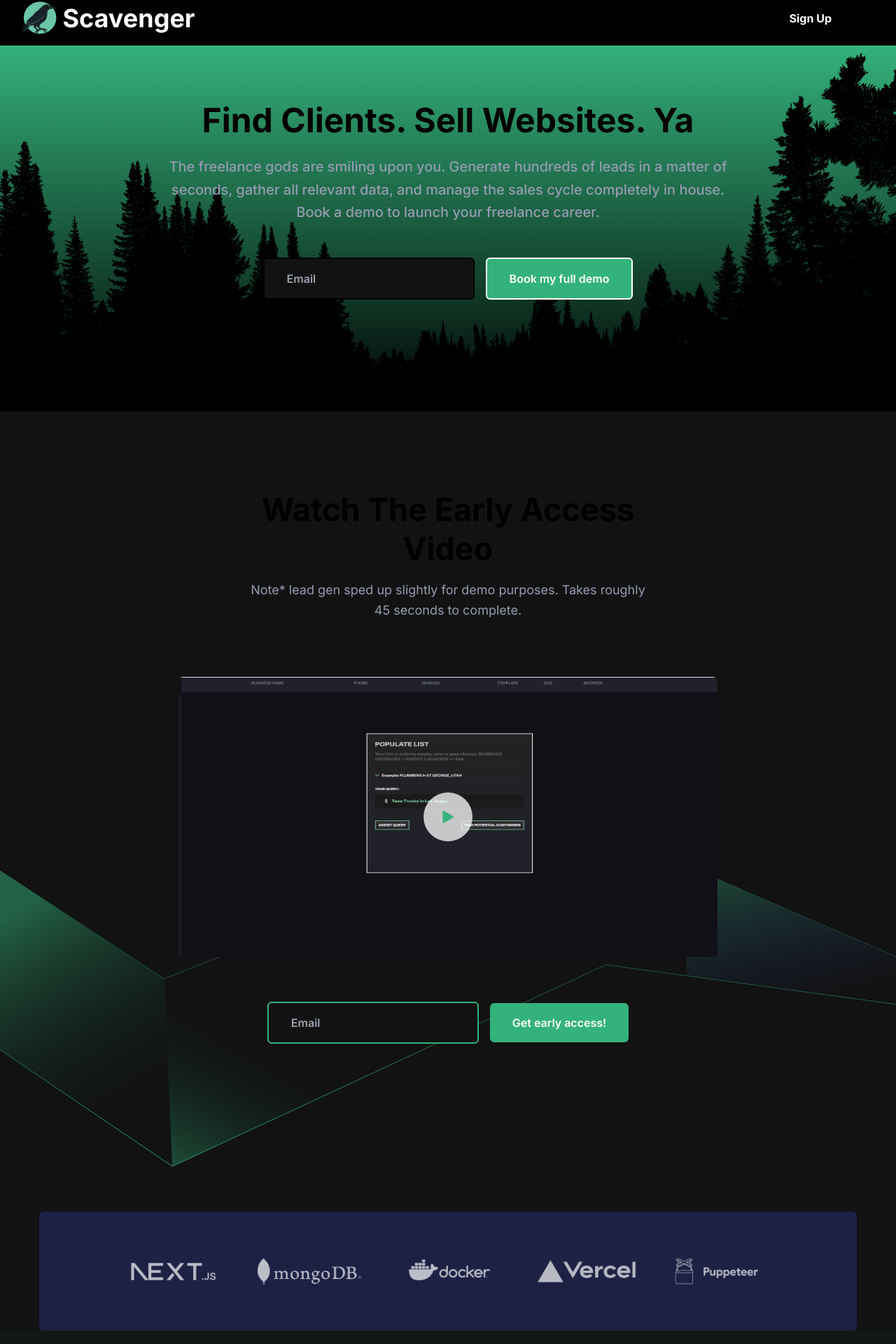
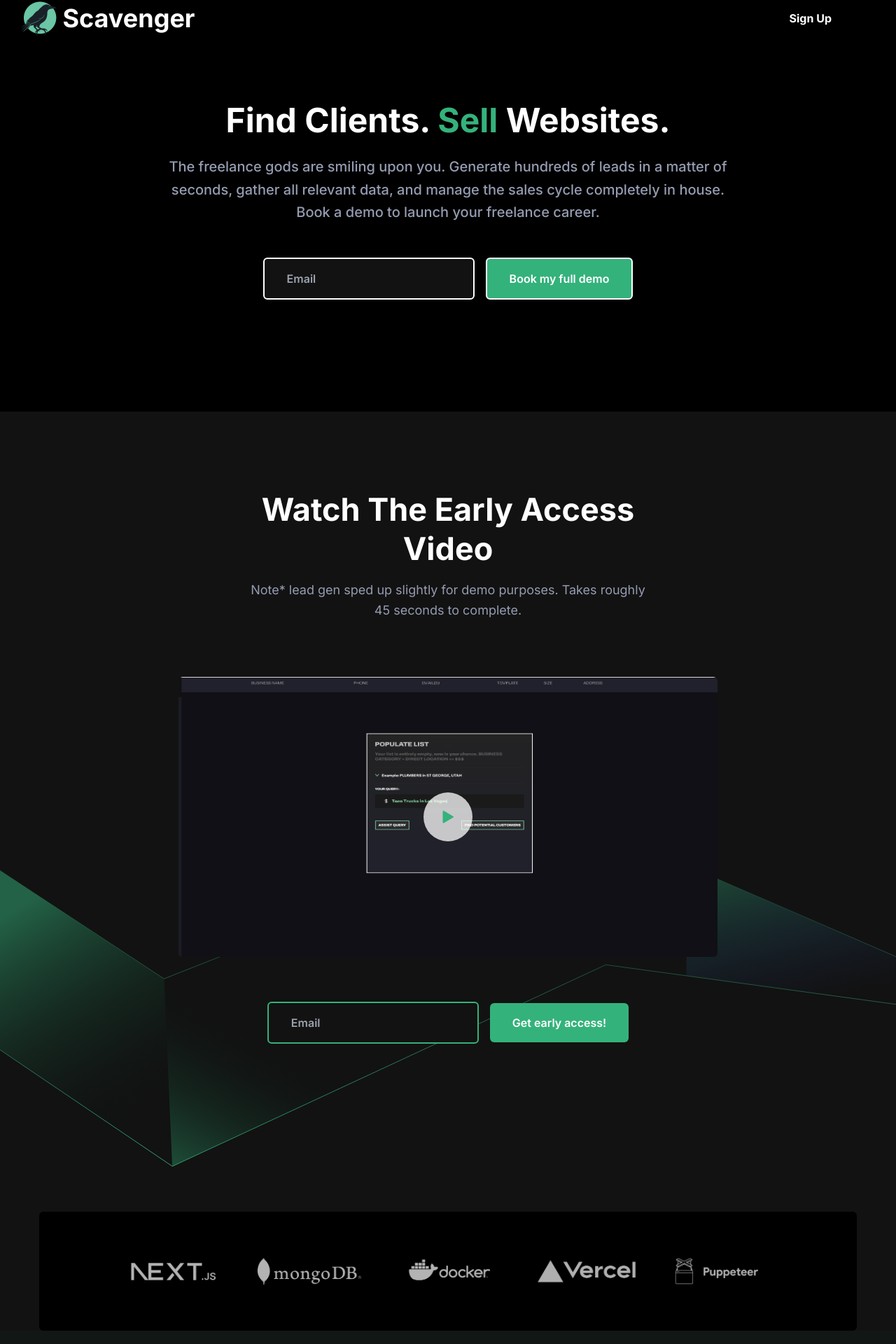
Before and after one commit to xEpiqq/scavenger-email-collect, a Next.js app: page / in a window 1280 px wide. Shown: the part 38-1958 px from the top of the page at 70% size. Built offline with nearby package versions, Linux system fonts and the light colour scheme.

Commit message:
series of small changes

```diff
--- a/components/Brands/index.tsx
+++ b/components/Brands/index.tsx
@@ -41,7 +41,7 @@ const Brands = () => {
         <div className="-mx-4 flex flex-wrap">
           <div className="w-full px-4">
             <div
-              className="wow fadeInUp flex flex-wrap items-center justify-center rounded-md bg-dark py-8 px-8 dark:bg-primary dark:bg-opacity-5 sm:px-10 md:py-[40px] md:px-[50px] xl:p-[50px] 2xl:py-[60px] 2xl:px-[70px]"
+              className="wow fadeInUp flex flex-wrap items-center justify-center rounded-md bg-black py-8 px-8 dark:bg-primary dark:bg-opacity-5 sm:px-10 md:py-[40px] md:px-[50px] xl:p-[50px] 2xl:py-[60px] 2xl:px-[70px]"
               data-wow-delay=".1s
               "
             >
--- a/components/Common/SectionTitle.tsx
+++ b/components/Common/SectionTitle.tsx
@@ -18,7 +18,7 @@ const SectionTitle = ({
         data-wow-delay=".1s"
         style={{ maxWidth: width, marginBottom: mb }}
       >
-        <h2 className="mb-4 text-3xl font-bold !leading-tight text-black dark:text-white sm:text-4xl md:text-[45px]">
+        <h2 className="mb-4 text-3xl font-bold !leading-tight text-white dark:text-white sm:text-4xl md:text-[45px]">
           {title}
         </h2>
         <p className="text-base !leading-relaxed text-body-color md:text-lg">
--- a/components/Features/index.tsx
+++ b/components/Features/index.tsx
@@ -13,6 +13,9 @@ const Features = () => {
   const [email, setEmail] = useState("");
 
   async function uploadEmail() {
+    if (!email) {
+      return;
+    }
     const userRef = doc(db, "scavenger-emails", "scavenger-emails");
     const userDoc = await getDoc(userRef);
     const newEmails = [...userDoc.data().emails, email]; // add the new email to the existing emails
@@ -40,7 +43,7 @@ const Features = () => {
           </div>
         </div>
 
-        <div className="flex flex-col items-center justify-center space-y-4 sm:flex-row sm:space-x-4 sm:space-y-0 m-24" >
+        <div className="flex flex-col items-center justify-center space-y-4 sm:flex-row sm:space-x-4 sm:space-y-0 m-24" id="signupform" >
           <input onKeyDown={(e) => {if (e.key === "Enter") {uploadEmail()}}}
           value={email} onChange={(e) => {setEmail(e.target.value)}} type="email" placeholder="Email" className="rounded-md py-4 px-8 text-base font-semibold text-black duration-300 ease-in-out dark:text-black dark:bg-white border-2 border-primary" />
           <button onClick={uploadEmail} className="rounded-md bg-primary py-4 px-8 text-base font-semibold text-white duration-300 ease-in-out hover:bg-black/30 dark:bg-primary dark:text-white dark:hover:bg-white/30">
--- a/components/Header/index.tsx
+++ b/components/Header/index.tsx
@@ -40,7 +40,7 @@ const Header = () => {
       <header
         className={`header left-0 top-0 z-40 flex w-full items-center bg-transparent ${
           sticky
-            ? "!fixed !z-[9999] !bg-white !bg-opacity-80 shadow-sticky backdrop-blur-sm !transition dark:!bg-black dark:!bg-opacity-20"
+            ? "!fixed !z-[9999] !bg-black !bg-opacity-80 shadow-sticky backdrop-blur-sm !transition dark:!bg-black dark:!bg-opacity-20"
             : "absolute"
         }`}
       >
@@ -75,12 +75,17 @@ const Header = () => {
 
               </div>
               <div className="flex items-center justify-end pr-16 lg:pr-0">
-                <Link
-                  href="/signup"
-                  className="ease-in-up hidden rounded-md bg-black px-8 py-3 text-base font-bold text-white transition duration-300 hover:bg-opacity-90 hover:shadow-signUp md:block md:px-9 lg:px-6 xl:px-9"
+                <button
+                onClick={() => {
+                  const element = document.getElementById("signupform");
+                  if (element) {
+                    element.scrollIntoView({ behavior: "smooth" });
+                  }
+                }}
+                className="ease-in-up hidden rounded-md bg-black px-8 py-3 text-base font-bold text-white transition duration-300 hover:bg-opacity-90 hover:shadow-signUp md:block md:px-9 lg:px-6 xl:px-9 hover:bg-white hover:text-black"
                 >
                   Sign Up
-                </Link>
+                </button>
                 <div>
                 </div>
               </div>
--- a/components/Hero/index.tsx
+++ b/components/Hero/index.tsx
@@ -11,6 +11,9 @@ const Hero = () => {
   const [email, setEmail] = useState("");
 
   async function uploadEmail() {
+    if (!email) {
+      return;
+    }
     const userRef = doc(db, "scavenger-emails", "scavenger-emails");
     const userDoc = await getDoc(userRef);
     const newEmails = [...userDoc.data().emails, email]; // add the new email to the existing emails
@@ -31,8 +34,8 @@ const Hero = () => {
                 className="wow fadeInUp mx-auto max-w-[800px] text-center"
                 data-wow-delay=".2s"
               >
-                <h1 className="mb-5 text-3xl font-bold leading-tight text-black dark:text-white sm:text-4xl sm:leading-tight md:text-5xl md:leading-tight">
-                Find Clients. <span className="text-black text-stroke text-stroke-black" >Sell</span> Websites. Ya
+                <h1 className="mb-5 text-3xl font-bold leading-tight text-white dark:text-white sm:text-4xl sm:leading-tight md:text-5xl md:leading-tight">
+                Find Clients. <span className="text-primary text-stroke text-stroke-black" >Sell</span> Websites.
                 </h1>
                 <p className="mb-12 text-base font-medium !leading-relaxed text-body-color dark:text-white dark:opacity-90 sm:text-lg md:text-xl">
                   The freelance gods are smiling upon you. Generate hundreds of leads in a matter of seconds, gather all relevant data, and manage the sales cycle completely in house. Book a demo to launch your freelance career.
@@ -41,7 +44,7 @@ const Hero = () => {
                 <div className="flex flex-col items-center justify-center space-y-4 sm:flex-row sm:space-x-4 sm:space-y-0">
                   <input
                     onKeyDown={(e) => {if (e.key === "Enter") {uploadEmail()}}}
-                  value={email} onChange={(e) => {setEmail(e.target.value)}} type="email" placeholder="Email" className="rounded-md py-4 px-8 text-base font-semibold text-black duration-300 ease-in-out dark:text-black dark:bg-white border-2 border-black" />
+                  value={email} onChange={(e) => {setEmail(e.target.value)}} type="email" placeholder="Email" className="rounded-md py-4 px-8 text-base font-semibold text-black duration-300 ease-in-out dark:text-black dark:bg-white border-2 border-white" />
                   <button onClick={uploadEmail} className="rounded-md bg-primary py-4 px-8 text-base font-semibold text-white duration-300 ease-in-out hover:bg-black/30 dark:bg-black border-white border-2 dark:text-white dark:hover:bg-white/30">
                     Book my full demo
                   </button>
@@ -51,14 +54,14 @@ const Hero = () => {
             </div>
           </div>
         </div>
-        <div className="absolute bottom-0 right-0 z-[-1] opacity-100 lg:opacity-100">
+        {/* <div className="absolute bottom-0 right-0 z-[-1] opacity-100 lg:opacity-100"> */}
           {/* drop the forest_svg image at the bottom of the header */}
-          <img src="/images/hero/forest_svg.svg" alt="forest" className="w-full h-full bg-gradient-to-b from-primary to-black/30" />
+          {/* <img src="/images/hero/forest_svg.svg" alt="forest" className="w-full h-full bg-gradient-to-b from-primary to-black/30" />
         </div>
-        <div className="absolute bottom-0 left-0 z-[-1] opacity-30 lg:opacity-100">
+        <div className="absolute bottom-0 left-0 z-[-1] opacity-30 lg:opacity-100"> */}
 
           {/* all the things */}
-        </div>
+        {/* </div> */}
       </section>
     </>
   );
--- a/components/Video/index.tsx
+++ b/components/Video/index.tsx
@@ -14,6 +14,9 @@ const Video = () => {
   const [email, setEmail] = useState("");
 
   async function uploadEmail() {
+    if (!email) {
+      return;
+    }
     const userRef = doc(db, "scavenger-emails", "scavenger-emails");
     const userDoc = await getDoc(userRef);
     const newEmails = [...userDoc.data().emails, email]; // add the new email to the existing emails
@@ -71,7 +74,7 @@ const Video = () => {
 
                 <div className="flex flex-col items-center justify-center space-y-4 sm:flex-row sm:space-x-4 sm:space-y-0 m-16" onSubmit={uploadEmail}>
                   <input value={email} onKeyDown={(e) => {if (e.key === "Enter") {uploadEmail()}}}
-                  onChange={(e) => {setEmail(e.target.value)}} type="email" placeholder="Email" className="rounded-md py-4 px-8 text-base font-semibold text-black duration-300 ease-in-out dark:text-black dark:bg-white border-2 border-primary" />
+                  onChange={(e) => {setEmail(e.target.value)}} type="email" placeholder="Email" className="rounded-md py-4 px-8 text-base font-semibold text-white duration-300 ease-in-out dark:text-white dark:bg-white border-2 border-primary" />
                   <button onClick={uploadEmail} className="rounded-md bg-primary py-4 px-8 text-base font-semibold text-white duration-300 ease-in-out hover:bg-black/30 dark:bg-primary dark:text-white dark:hover:bg-white/30">
                     Get early access!
                   </button>
```
